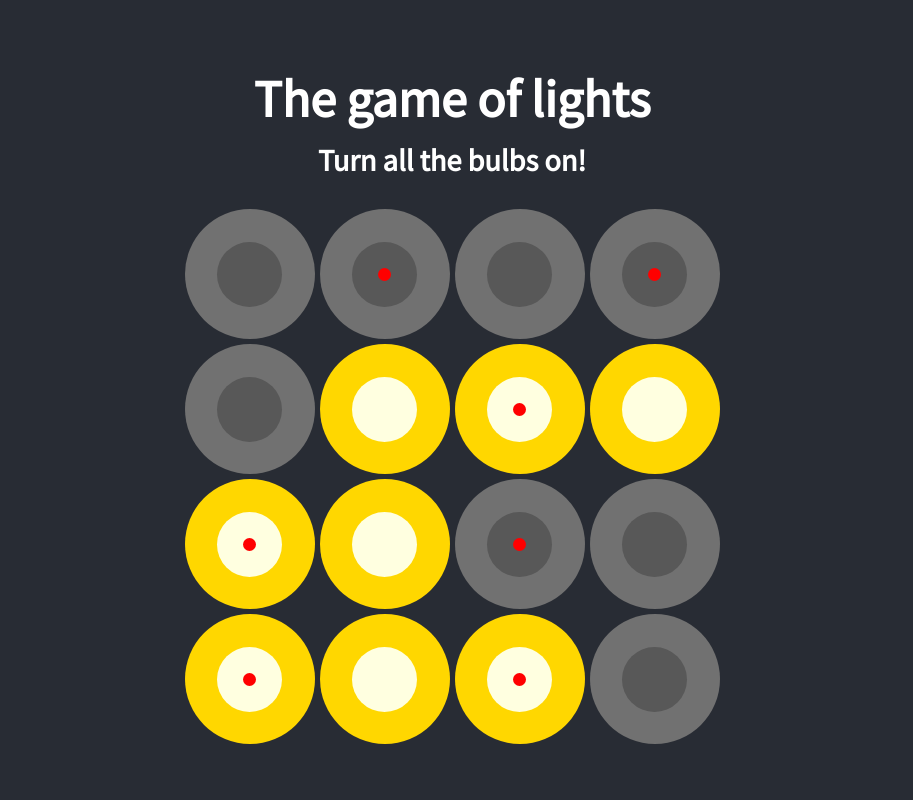
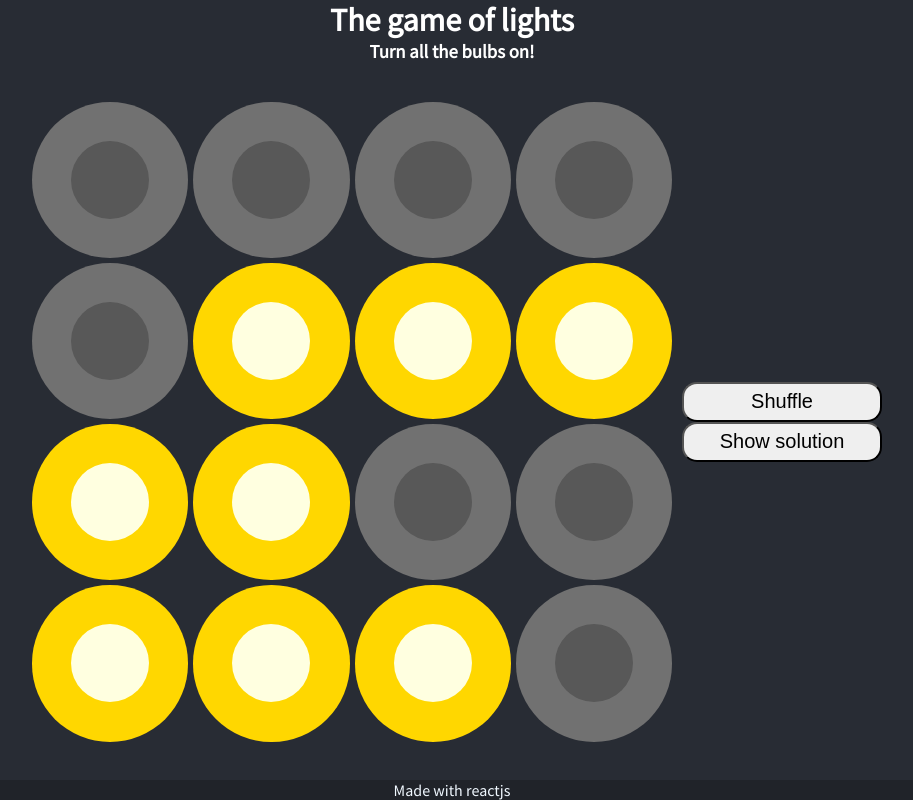
Before and after one commit to oowhyy/react-lights-game, a React (Create React App) app: page / in a window 1280 px wide. Shown: the whole page, without its empty margins (188-1101 px from the left). Built offline with nearby package versions, Linux system fonts and the light colour scheme.

Commit message:
add buttons

```diff
--- a/src/App.css
+++ b/src/App.css
@@ -2,44 +2,73 @@
 
 * {
    margin: 0px;
+   box-sizing: border-box;
+}
+
+html,
+body {
+   height: 100%;
+}
+
+.footer {
+   margin-top: auto;
+   background-color: #202329;
+   color: aliceblue;
 }
 
 .App {
    text-align: center;
    font-family: 'Source Sans Pro', sans-serif;
    letter-spacing: normal;
+   min-height: 100vh;
+   display: flex;
+   flex-direction: column;
 }
 
-.App-logo {
-   height: 40vmin;
-   pointer-events: none;
-   border: 1px solid red;
-}
 
-h1 {
-   margin: 10px;
-}
-
-h3 {
-   margin-bottom: 30px;
-}
 
 .App-main {
    background-color: #282c34;
-   height: 100vh;
+
    display: flex;
    flex-direction: column;
-   align-items: center;
+   font-size: 1rem;
+   color: white;
+   width: 100%;
+   flex: 1;
+}
+
+.game {
+   flex: 1;
+   display: flex;
+   align-items: stretch;
    justify-content: center;
-   font-size: calc(10px + 2vmin);
-   color: white;
+   padding: auto;
+}
 
+
+.board {
+   aspect-ratio: 1/1;
+   max-height: 80vmin;
+   min-height: 80vmin;
+   margin: auto 10px;
 }
+
+.button-container {
+   margin: auto 0;
+   display: flex;
+   flex-direction: column;
+   justify-content: flex-start;
+}
+
+
+/* .App-main * {
+
+   border: 1px solid red;
+} */
 
 .bulb {
    display: flex;
-   width: calc(50px + 10vmin);
-   height: calc(50px + 10vmin);
    border-radius: 50%;
 }
 
--- a/src/App.jsx
+++ b/src/App.jsx
@@ -1,21 +1,26 @@
 import React from 'react';
 import './App.css';
-import Bulb from './components/Bulb';
+
 import { useState } from 'react';
-import Board from './components/Board';
+
+import Game from './components/Game';
 
 function App() {
-   const [on, setOn] = useState(false);
-   function handleClick() {
-      setOn(p => !p);
-   }
+   const [showSolution, setShowSolution] = useState(false);
+
+
    return (
       <div className="App">
          <main className="App-main">
-            <div className="title"><h1>The game of lights</h1></div>
-            <div className="description"><h3>Turn all the bulbs on!</h3></div>
-            <Board></Board>
+            <div className="title">
+               <h1 className="name">The game of lights</h1>
+               <h3 className="description">Turn all the bulbs on!</h3>
+            </div>
+            <Game></Game>
+
+
          </main>
+         <footer className="footer">Made with reactjs</footer>
       </div>
    );
 }
--- a/src/components/Board.jsx
+++ b/src/components/Board.jsx
@@ -14,9 +14,9 @@ const gridStyle = {
 
 
 
-export default function Board({ }) {
+export default function Board({ isSolution }) {
    const [bulbs, setBulbs] = useState(initBulbs(rows, cols));
-   const [test, setTest] = useState(0);
+
    const neighbours = useMemo(() => initNeighbours(rows, cols), [rows, cols])
    useEffect(() => {
       let active = true;
@@ -72,8 +72,8 @@ export default function Board({ }) {
    }
 
    return (
-      <div style={gridStyle}>
-         {bulbs.map((bulb) => <Bulb key={bulb.id} bulb={bulb} onClick={flip}></Bulb>)}
+      <div className='board' style={gridStyle}>
+         {bulbs.map((bulb) => <Bulb isSolution={isSolution} key={bulb.id} bulb={bulb} onClick={flip}></Bulb>)}
       </div>
    )
 }
--- a/src/components/Bulb.jsx
+++ b/src/components/Bulb.jsx
@@ -1,5 +1,7 @@
 import React from 'react'
-export default function Bulb({ bulb, onClick }) {
+
+
+export default function Bulb({ bulb, onClick, isSolution }) {
    let bulbClassName = 'bulb ' + (bulb.value ? 'on' : 'off');
    let innerBulbClassName = 'inner-bulb ' + (bulb.value ? 'on' : 'off');
    let solutionName = (bulb.isBad ? '' : 'no') + 'solution';
@@ -7,7 +9,7 @@ export default function Bulb({ bulb, onClick }) {
       <>
          <div onClick={() => { onClick(bulb.id) }} className={bulbClassName}>
             <div className={innerBulbClassName}>
-               <div className={solutionName}></div>
+               <div style={{ visibility: isSolution ? 'visible' : 'hidden' }} className={solutionName}></div>
             </div>
          </div>
       </>
--- /dev/null
+++ b/src/components/Game.jsx
@@ -0,0 +1,18 @@
+import React, { useState } from 'react';
+import Board from './Board';
+import Button from './button/Button';
+export default function Game({ }) {
+	const [showSolution, setShowSolution] = useState(false);
+	return (
+		<div className="game">
+
+			<Board isSolution={showSolution}></Board>
+
+			<div className="button-container">
+
+				<Button>Shuffle</Button>
+				<Button onClick={() => { setShowSolution(!showSolution) }}>{showSolution ? 'Hide' : 'Show'} solution</Button>
+			</div>
+		</div>
+	)
+}
--- /dev/null
+++ b/src/components/button/Button.jsx
@@ -0,0 +1,8 @@
+import React from 'react';
+import styles from './Button.module.css';
+
+export default function Button({ children, onClick }) {
+	return (
+		<button className={styles.myButton} onClick={onClick}>{children}</button>
+	)
+}
--- /dev/null
+++ b/src/components/button/Button.module.css
@@ -0,0 +1,6 @@
+.myButton {
+	width: 200px;
+	height: 2em;
+	font-size: 20px;
+	border-radius: 15px;
+}
```
